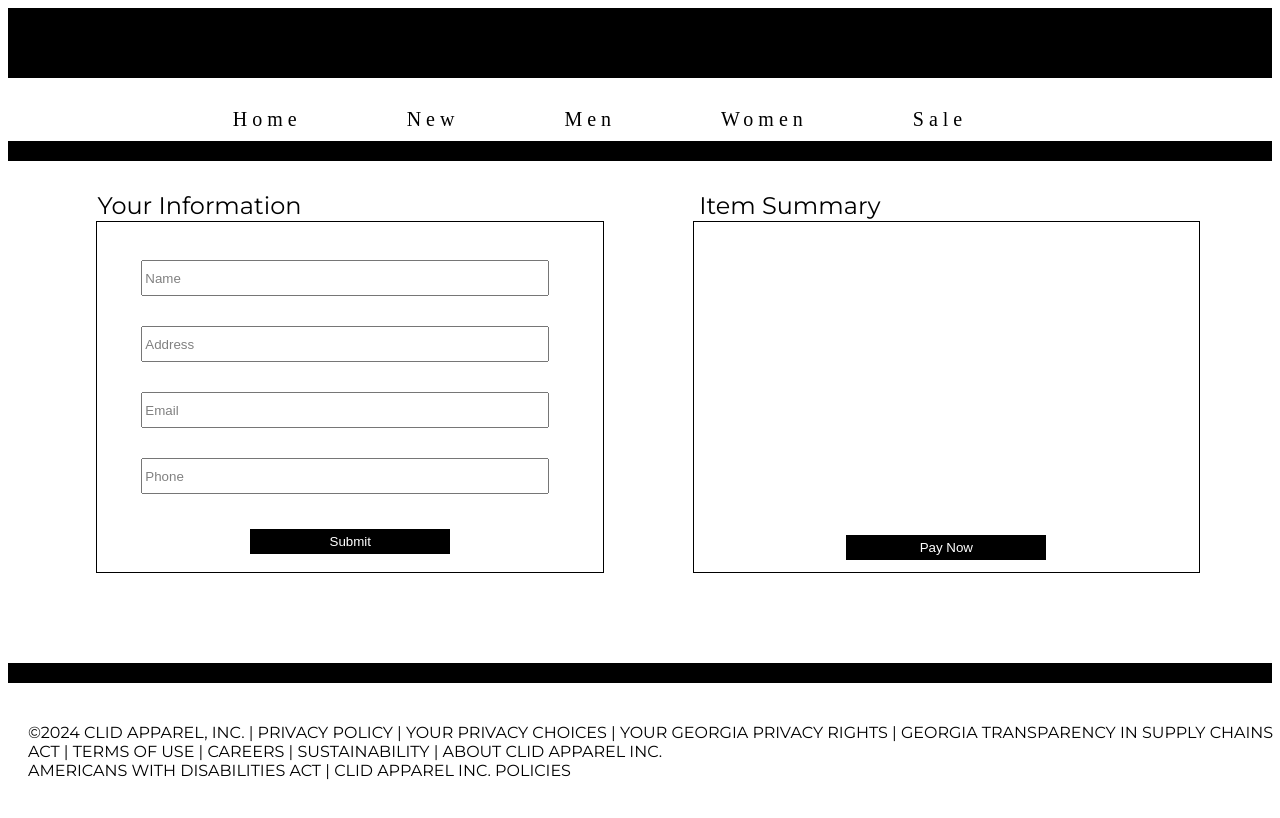
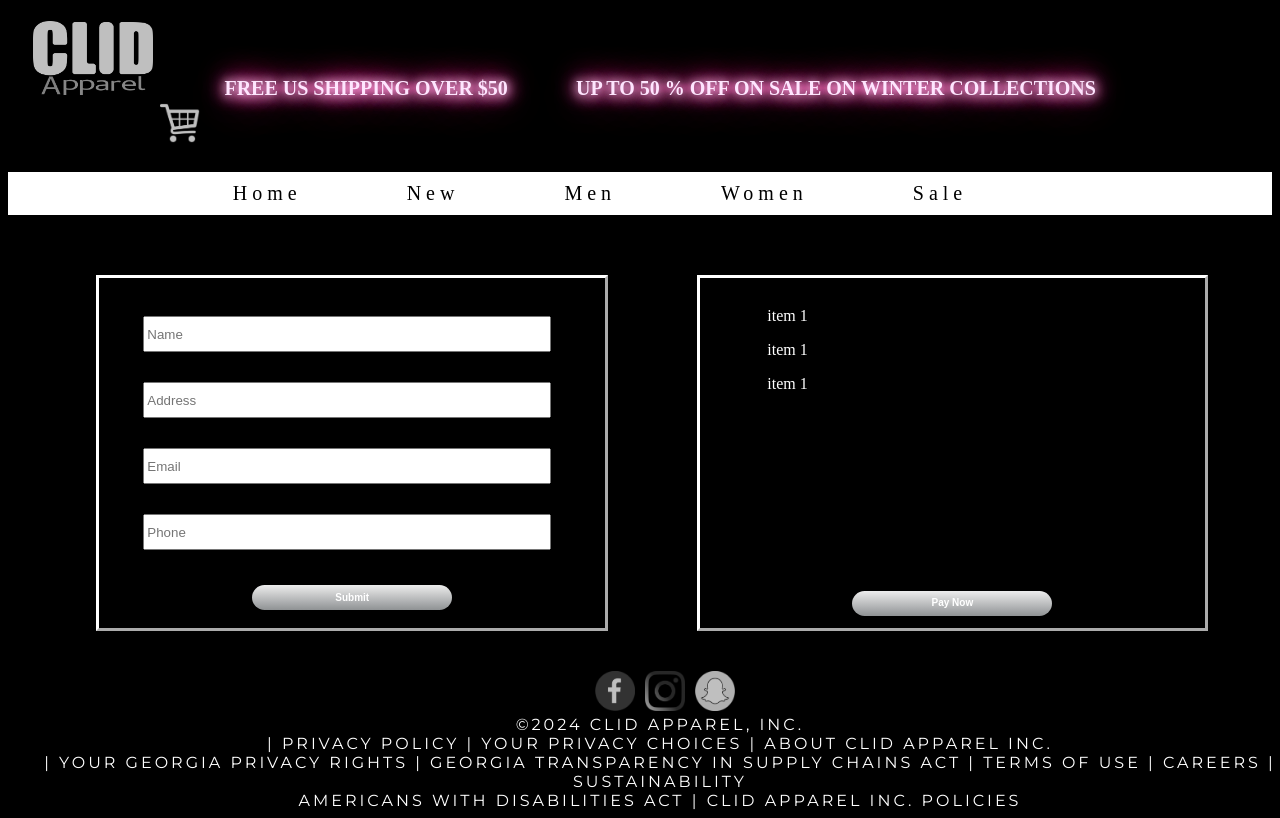
Before and after one commit to ItzelAlwarafi/CLID-APPAREL-INC, a website: page client/shoppingCart.html in a window 1280 px wide. Drawn offline with nearby package versions, Linux system fonts and the light colour scheme.

Commit message:
shopping cart page styled

```diff
--- a/client/shoppingCart.css
+++ b/client/shoppingCart.css
@@ -1,16 +1,234 @@
+
+body{
+    background-color: black;
+}
+#logo{
+    margin-top: 0;
+    margin-left: 2%;
+    width: 120px;
+    height:fit-content;
+
+
+  }
+  #logo:hover{
+   content: url('../image/Untitled-3.png');
+    height:fit-content;
+  }
 #promo_banner {
-    width: 100%;
-    height: 70px;
     background-color: black;
-    margin-bottom: 20px;
 }
-.topNavBar{
+.promo {
+
+    margin-left:5%;
+    display: inline;
+    justify-content: center;
+    align-items: center;
+    background-image: radial-gradient(
+      ellipse 50% 35% at 50% 50%,
+      #6b1839,
+      transparent
+    );
+    transform: translate(-50%, -50%);
+    letter-spacing: 2;
+    font-family: "Clip";
+    text-transform: uppercase;
+    font-size:  20px;
+    color: #ffe6ff;
+    text-shadow: 0 0 0.6rem #ffe6ff, 0 0 1.5rem #ff65bd,
+      -0.2rem 0.1rem 1rem #ff65bd, 0.2rem 0.1rem 1rem #ff65bd,
+      0 -0.5rem 2rem #ff2483, 0 0.5rem 3rem #ff2483;
+    animation: shine 2s forwards, flicker 3s infinite;
+  }
+
+  #shopCart{
+    margin-top: 0;
+    margin-left: 12%;
+    width: 40px;
+    height:fit-content;
+  }
+  @keyframes blink {
+    0%,
+    22%,
+    36%,
+    75% {
+      color: #ffe6ff;
+      text-shadow: 0 0 0.6rem #ffe6ff, 0 0 1.5rem #ff65bd,
+        -0.2rem 0.1rem 1rem #ff65bd, 0.2rem 0.1rem 1rem #ff65bd,
+        0 -0.5rem 2rem #ff2483, 0 0.5rem 3rem #ff2483;
+    }
+    28%,
+    33% {
+      color: #ff65bd;
+      text-shadow: none;
+    }
+    82%,
+    97% {
+      color: #ff2483;
+      text-shadow: none;
+    }
+  }
+
+  .flicker {
+    animation: shine 2s forwards, blink 3s 2s infinite;
+  }
+
+  .fast-flicker {
+    animation: shine 2s forwards, blink 10s 1s infinite;
+  }
+
+  @keyframes shine {
+    0% {
+      color: #6b1839;
+      text-shadow: none;
+    }
+    100% {
+      color: #ffe6ff;
+      text-shadow: 0 0 0.6rem #ffe6ff, 0 0 1.5rem #ff65bd,
+        -0.2rem 0.1rem 1rem #ff65bd, 0.2rem 0.1rem 1rem #ff65bd,
+        0 -0.5rem 2rem #ff2483, 0 0.5rem 3rem #ff2483;
+    }
+  }
+
+  @keyframes flicker {
+    from {
+      opacity: 1;
+    }
+
+    4% {
+      opacity: 0.9;
+    }
+
+    6% {
+      opacity: 0.85;
+    }
+
+    8% {
+      opacity: 0.95;
+    }
+
+    10% {
+      opacity: 0.9;
+    }
+
+    11% {
+      opacity: 0.922;
+    }
+
+    12% {
+      opacity: 0.9;
+    }
+
+    14% {
+      opacity: 0.95;
+    }
+
+    16% {
+      opacity: 0.98;
+    }
+
+    17% {
+      opacity: 0.9;
+    }
+
+    19% {
+      opacity: 0.93;
+    }
+
+    20% {
+      opacity: 0.99;
+    }
+
+    24% {
+      opacity: 1;
+    }
+
+    26% {
+      opacity: 0.94;
+    }
+
+    28% {
+      opacity: 0.98;
+    }
+
+    37% {
+      opacity: 0.93;
+    }
+
+    38% {
+      opacity: 0.5;
+    }
+
+    39% {
+      opacity: 0.96;
+    }
+
+    42% {
+      opacity: 1;
+    }
+
+    44% {
+      opacity: 0.97;
+    }
+
+    46% {
+      opacity: 0.94;
+    }
+
+    56% {
+      opacity: 0.9;
+    }
+
+    58% {
+      opacity: 0.9;
+    }
+
+    60% {
+      opacity: 0.99;
+    }
+
+    68% {
+      opacity: 1;
+    }
+
+    70% {
+      opacity: 0.9;
+    }
+
+    72% {
+      opacity: 0.95;
+    }
+
+    93% {
+      opacity: 0.93;
+    }
+
+    95% {
+      opacity: 0.95;
+    }
+
+    97% {
+      opacity: 0.93;
+    }
+
+    to {
+      opacity: 1;
+    }
+  }
+  .topNavBar{
     background-color:white;
     font-size: 20px;
     text-align: center;
     padding: 10px;
     margin-top: 0;
 }
+
+.topNavBar:hover{
+    background-color:black ;
+    font-size: 20px;
+    text-align: center;
+
+}
+
 .bar-item {
     display: inline;
     color: black;
@@ -19,25 +237,23 @@
     padding: 10px;
     letter-spacing: 5px;
   }
-#blackbar1{
-    width: 100%;
-    height: 20px;
+
+  .bar-item:hover{
     background-color: black;
-}
-#blackbar2{
-    width: 100%;
-    height: 20px;
-    background-color: black;
-    margin-top: 90px;
-}
+    color: white;
+
+  }
+
+
 #container1{
-    border: solid black 1px;
+    border: solid white 3px;
     align-items: center;
     justify-content: center;
     height: 350px;
     width: 40%;
     margin-top: 60px;
-    margin-left: 7%
+    margin-left: 7%;
+    border-style: outset;
 }
 
 #yourInfo{
@@ -88,15 +304,50 @@
     font-family: "Montserrat", sans-serif;
 }
 
+.btn {
 
+    background: #ededed;
+    background-image: -webkit-linear-gradient(top, #ededed, #8f9294);
+    background-image: -moz-linear-gradient(top, #ededed, #8f9294);
+    background-image: -ms-linear-gradient(top, #ededed, #8f9294);
+    background-image: -o-linear-gradient(top, #ededed, #8f9294);
+    background-image: linear-gradient(to bottom, #ededed, #8f9294);
+    -webkit-border-radius: 28;
+    -moz-border-radius: 28;
+    border-radius: 28px;
+    font-family: Arial;
+    color: #ffffff;
+    font-size: 10px;
+    font-weight: bold;
+    padding: 10px 5px 10px 5px;
+    height: 2px;
+    display: block;
+    line-height: 0px;
+    margin-left: 45px;
+
+
+
+  }
+
+  .btn:hover {
+    background: #c9c9c9;
+    background-image: -webkit-linear-gradient(top, #c9c9c9, #403f40);
+    background-image: -moz-linear-gradient(top, #c9c9c9, #403f40);
+    background-image: -ms-linear-gradient(top, #c9c9c9, #403f40);
+    background-image: -o-linear-gradient(top, #c9c9c9, #403f40);
+    background-image: linear-gradient(to bottom, #c9c9c9, #403f40);
+    text-decoration: none;
+  }
 #container2{
-    border: solid black 1px;
+    border: solid white 3px;
     align-items: center;
     justify-content: center;
     height: 350px;
     width: 40%;
     margin-top: 60px;
-    margin-left: 7%
+    margin-left: 7%;
+    border-style: outset;
+
 }
 #shoppingList{
     display: inline-grid;
@@ -109,6 +360,7 @@
     border: none;
     height: 300px;
     width: 450px;
+    color: white;
 }
 #paynow{
     margin: 0 auto;
@@ -119,10 +371,35 @@
 #containers {
     display: flex;
 }
+  img {
+    --brightness: 0.75;
+    --grayscale: 1;
+    transition: flex var(--transition), filter var(--transition);
+    height: 100%;
+    filter: grayscale(var(--grayscale)) brightness(var(--brightness));
+    -o-object-fit: cover;
+       object-fit: cover;
+    overflow: hidden;
+    flex: 1;
+  }
+
+  img:hover {
+    --brightness: 1.15;
+    --grayscale: 0;
+    flex: var(--magnifier);
+  }
 #footer{
     width: 100%;
     height: 20%;
     border: none;
     font-family: "Montserrat", sans-serif;
-    margin: 40px 20px 0px 20px;
+    margin: 40px 20px 0 20px;
+    color :white;
+    text-align:center;
+    letter-spacing: 3px;
 }
+#socialMedia{
+    width: 40px;
+    height: fit-content;
+    margin-left: 10px;
+  }
--- a/client/shoppingCart.html
+++ b/client/shoppingCart.html
@@ -13,7 +13,8 @@
 </head>
 <body>
 
-    <div id="promo_banner"></div>
+    <div id="promo_banner"><h1><img src = "../image/Untitled-12.png" id="logo"/> <a class=" promo "> Free US shipping over $50 </a>  <a class=" promo "> UP TO 50 % OFF ON SALE ON WINTER COLLECTIONS</a><a href="/client/shoppingCart.html" ><img src = "../image/shppingcart.png" id="shopCart"  ></a></h1>
+    </div>
     <div class="topNavBar">
         <a href="./index.html" class="bar-item">Home</a>
         <a href="#" class="bar-item"> New</a>
@@ -22,30 +23,34 @@
         <a href="#" id="sale" class="bar-item">Sale</a>
       </div>
 
-    <div id="blackbar1"></div>
+
     <div id="containers">
         <div id="yourInfo">Your Information</div>
     <div id ="container1">
         <div id="personalInfo">
-            <input type="text" id="name" value="Name" style="height: 30px; width: 400px">
-            <input type="text" id="address" value="Address" style="height: 30px">
-            <input type="text" id="email" value = "Email" style="height: 30px">
-            <input type="text" id="phone" value = "Phone" style="height: 30px">
-            <button id="submit" style ="height: 25px; width: 200px">Submit</button>
+            <input type="text" id="name" placeholder="Name" style="height: 30px; width: 400px">
+            <input type="text" id="address" placeholder="Address" style="height: 30px">
+            <input type="text" id="email" placeholder= "Email" style="height: 30px">
+            <input type="text" id="phone" placeholder = "Phone" style="height: 30px">
+            <button id="submit"  class=" btn "  style ="height: 25px; width: 200px">Submit</button>
         </div>
     </div>
     <div id="itemSummary">Item Summary</div>
     <div id="container2">
         <div id="shoppingList">
-            <div id="itemList"></div>
-            <button id="paynow" style ="height: 25px; width: 200px">Pay Now</button>
+            <div id="itemList">
+                <ul> item 1 </ul> <ul> item 1 </ul> <ul> item 1 </ul>
+            </div>
+            <button id="paynow" class=" btn " style ="height: 25px; width: 200px">Pay Now</button>
         </div>
     </div>
     </div>
     <div id="blackbar2"></div>
     <script type="text/javascript" src="shoppingCart.js"></script>
     <div id="footer">
-        <span> ©2024 CLID APPAREL, INC. | PRIVACY POLICY | YOUR PRIVACY CHOICES | YOUR GEORGIA PRIVACY RIGHTS | GEORGIA TRANSPARENCY IN SUPPLY CHAINS ACT | TERMS OF USE | CAREERS | SUSTAINABILITY | ABOUT CLID APPAREL INC. <br>
+        <span> <a href="https://www.facebook.com/" ><img src = "../image/facebook.png" id="socialMedia"  ><a href="https://www.instagram.com/accounts/login" ><img src = "../image/instegram.png" id="socialMedia"  ><a href="https://accounts.snapchat.com/accounts/v2/login" ><img src = "../image/snap.png" id="socialMedia"  ></a><br>
+           ©2024 CLID APPAREL, INC. <br>
+          | PRIVACY POLICY | YOUR PRIVACY CHOICES | ABOUT CLID APPAREL INC.<br> | YOUR GEORGIA PRIVACY RIGHTS | GEORGIA TRANSPARENCY IN SUPPLY CHAINS ACT | TERMS OF USE | CAREERS | SUSTAINABILITY  <br>
         AMERICANS WITH DISABILITIES ACT | CLID APPAREL INC. POLICIES</span>
     </div>
 </body>
```
